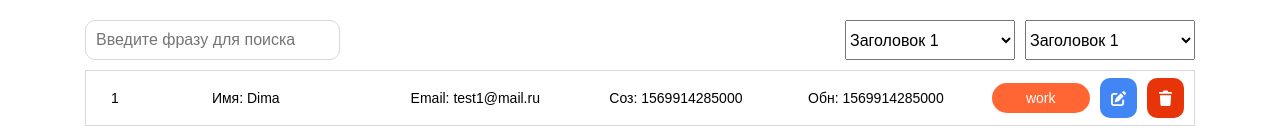
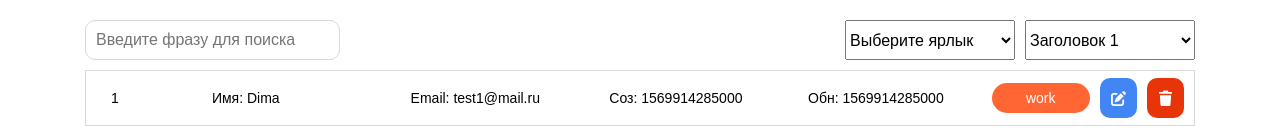
Before and after one commit to golubvladimir/react-redux-list, a React (Create React App) app: page / in a window 1280 px wide. Shown: the top 134 px of the page. Built offline with nearby package versions, Linux system fonts and the light colour scheme.

Commit message:
add filter label

```diff
--- a/src/components/List/Controls/Controls.js
+++ b/src/components/List/Controls/Controls.js
@@ -17,7 +17,7 @@ const SelectSorting = styled(Select)`
 
 export default (props) => {
 
-    let { className } = props;
+    let { className, onLabelSelect } = props;
 
     return (
         <div className={ className }>
@@ -37,7 +37,9 @@ export default (props) => {
                     xs={4}
                 >
                     <SelectLabel
-                        items={[{id: 1, title: 'Заголовок 1', value: 1}, {id: 2, title: 'Заголовок 2', value: 2}]}
+                        items={[{id: 1, title: 'Home', value: 'home'}, {id: 2, title: 'Work', value: 'work'}]}
+                        changeFunc={onLabelSelect}
+                        nullElement={{id: 0, title: 'Выберите ярлык', value: ''}}
                     />
                     <SelectSorting
                         items={[{id: 1, title: 'Заголовок 1', value: 1}, {id: 2, title: 'Заголовок 2', value: 2}]}
--- a/src/components/List/ListElement/List.js
+++ b/src/components/List/ListElement/List.js
@@ -15,7 +15,7 @@ const ListItemStyled = styled(ListItem)`
     }
 `;
 
-export default ({items = [], onDelete}) => {
+export default ({items = [], onDelete, onLabelSelect}) => {
     return (
         <List>
             {
@@ -25,6 +25,7 @@ export default ({items = [], onDelete}) => {
                             key={item.id}
                             {...item}
                             onDelete={onDelete}
+                            onLabelSelect={onLabelSelect}
                         />
                     )
                     : null
--- a/src/conteiners/List.js
+++ b/src/conteiners/List.js
@@ -11,11 +11,13 @@ const StyledControls = styled(Controls)`
     margin-bottom: 10px;
 `;
 
-const List = ({ items, onDelete }) => {
+const List = ({ items, onDelete, onLabelSelect }) => {
 
     return (
         <>
-            <StyledControls />
+            <StyledControls
+                onLabelSelect={onLabelSelect}
+            />
             <ListElement
                 items={items}
                 onDelete={onDelete}
@@ -26,13 +28,14 @@ const List = ({ items, onDelete }) => {
 
 const mapStateToProps = (state) => {
     return {
-        items: state.list.items
+        items: state.list.items.filter(item => item.label.includes(state.labelFilter))
     }
 };
 
 const mapDispatchToProps = (dispatch) => {
     return {
-        onDelete: (index) => dispatch({type: actionTypes.DELETE_ITEM, data: index})
+        onDelete: (index) => dispatch({type: actionTypes.DELETE_ITEM, data: index}),
+        onLabelSelect: (label) => dispatch({type: actionTypes.FILTER_LABEL_SELECT, data: label})
     }
 };
 
```
